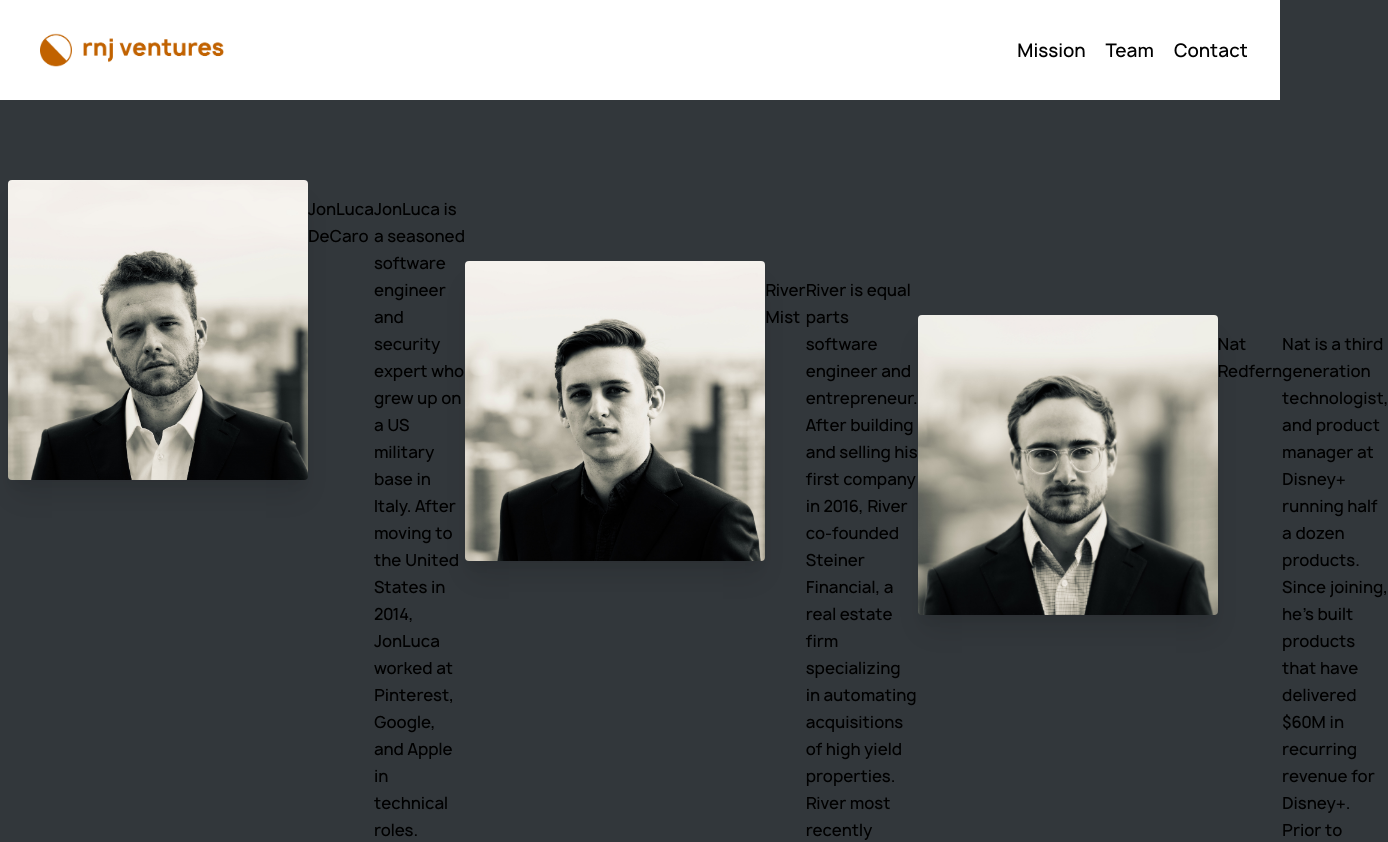
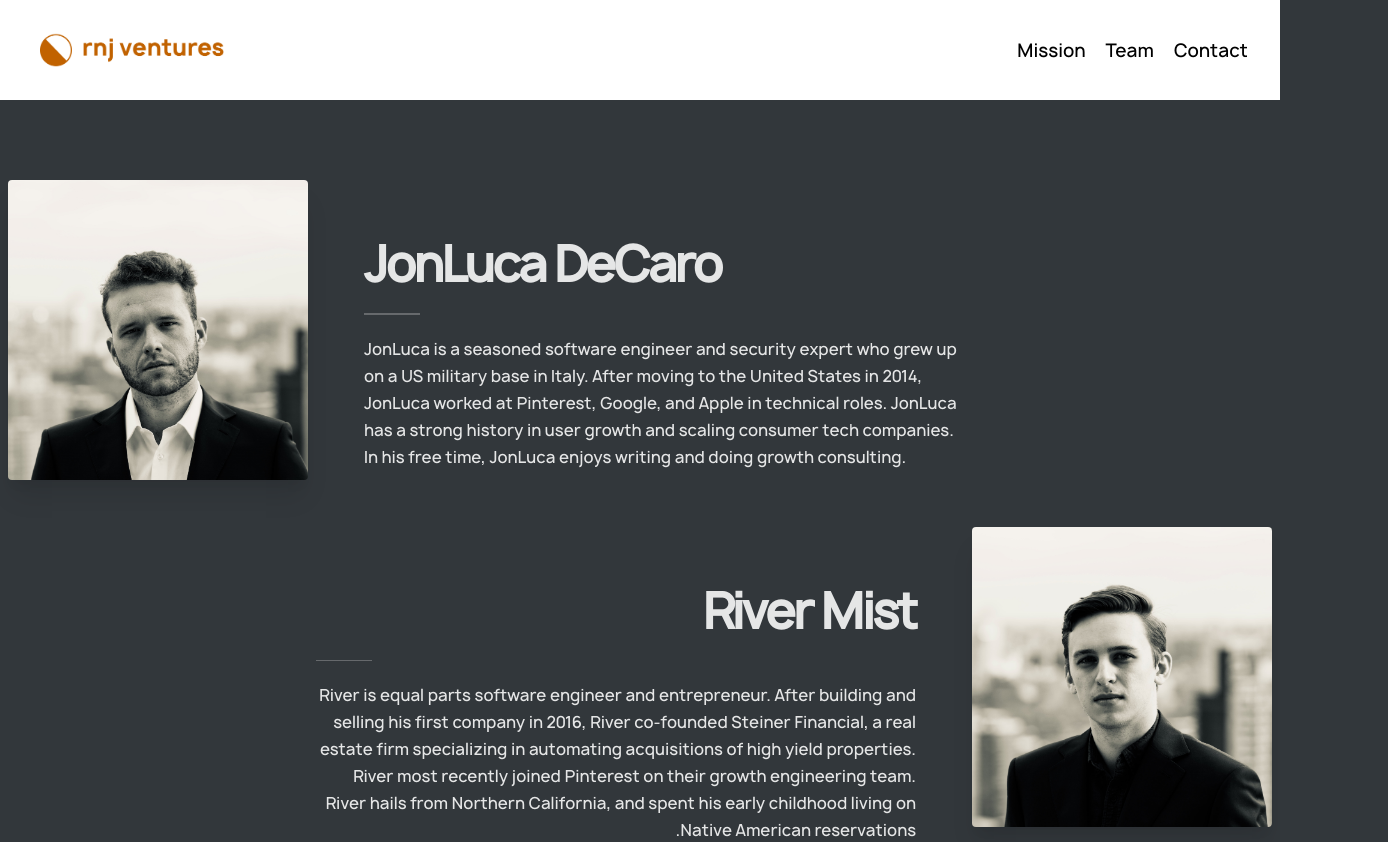
Before and after one commit to RNJ-Ventures/rnjventures, a React (Create React App) app: page / in a window 1280 px wide. Shown: the top 842 px of the page, 1388 px wide, since content can reach past the window. Built offline with nearby package versions, Linux system fonts and the light colour scheme.

Commit message:
cleaner images

```diff
--- a/src/components/ProfileCard/ProfileCard.css
+++ b/src/components/ProfileCard/ProfileCard.css
@@ -3,12 +3,17 @@
   display: flex;
   align-items: center;
   justify-content: space-evenly;
-  flex-direction: row;
+  flex-direction: column;
   gap: auto;
+}
+
+.Profile:nth-child(even){
+  direction: rtl;
 }
 
 .Profile {
   display: flex;
+  width: 100%;
 }
 
 .Image {
@@ -20,3 +25,54 @@
   box-shadow: 0 20px 25px -5px rgba(0, 0, 0, 0.1),
     0 10px 10px -5px rgba(0, 0, 0, 0.04);
 }
+
+.ContentContainer{
+  padding: 3.5rem 3.5rem 2rem 3.5rem;
+  display: -moz-flex;
+  display: -webkit-flex;
+  display: -ms-flex;
+  display: flex;
+  -webkit-flex-direction: column;
+  -ms-flex-direction: column;
+  flex-direction: column;
+  -webkit-justify-content: center;
+  justify-content: center;
+  -webkit-flex-grow: 0;
+  flex-grow: 0;
+  -webkit-flex-shrink: 0;
+  width: 37.5rem;
+  flex-shrink: 0;
+}
+
+.Name {
+  position: relative;
+  margin: 0 0 2.625rem 0;
+  font-size: 3rem;
+  line-height: 1.2;
+  color: rgba(255, 255, 255, 0.875);
+  font-weight: 700;
+  letter-spacing: -0.05em;
+}
+
+h1.Name:after {
+  bottom: -1.325rem;
+}
+h1.Name:after, h2.Name:after, h3.Name:after {
+  content: '';
+  position: absolute;
+  left: 0;
+  width: 3.5rem;
+  height: 0.1rem;
+  background-color: rgba(255, 255, 255, 0.25);
+}
+
+.Description {
+  margin: 0 0 1.5rem 0;
+  padding: 0;
+  border: 0;
+  font-size: 100%;
+  font: inherit;
+  color: rgba(255, 255, 255, 0.875);
+  font-weight: 400;
+  vertical-align: baseline;
+}
--- a/src/components/ProfileCard/ProfileCard.tsx
+++ b/src/components/ProfileCard/ProfileCard.tsx
@@ -21,8 +21,10 @@ const ProfileCard = (props: ProfileCardProps) => {
         className="Image"
         alt={profile.name}
       />
-      <p className="Name">{profile.name}</p>
-      <p className="Description">{profile.bio}</p>
+      <div className="ContentContainer">
+        <h1 className="Name">{profile.name}</h1>
+        <p className="Description">{profile.bio}</p>
+      </div>
     </div>
   );
 };
--- a/src/index.css
+++ b/src/index.css
@@ -17,3 +17,7 @@
 :root {
   --orange: #c16200;
 }
+
+*, *:before, *:after {
+  box-sizing: inherit;
+}
```
